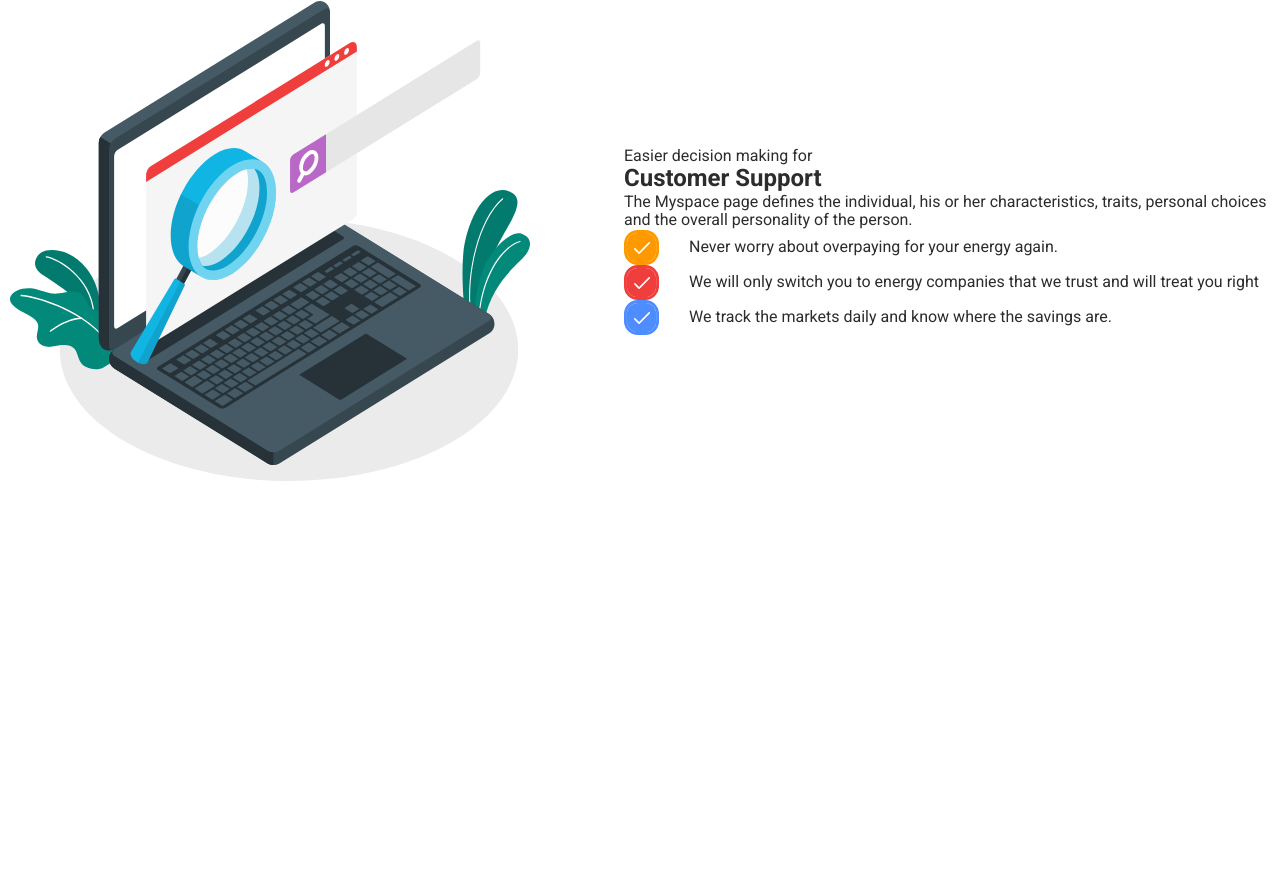
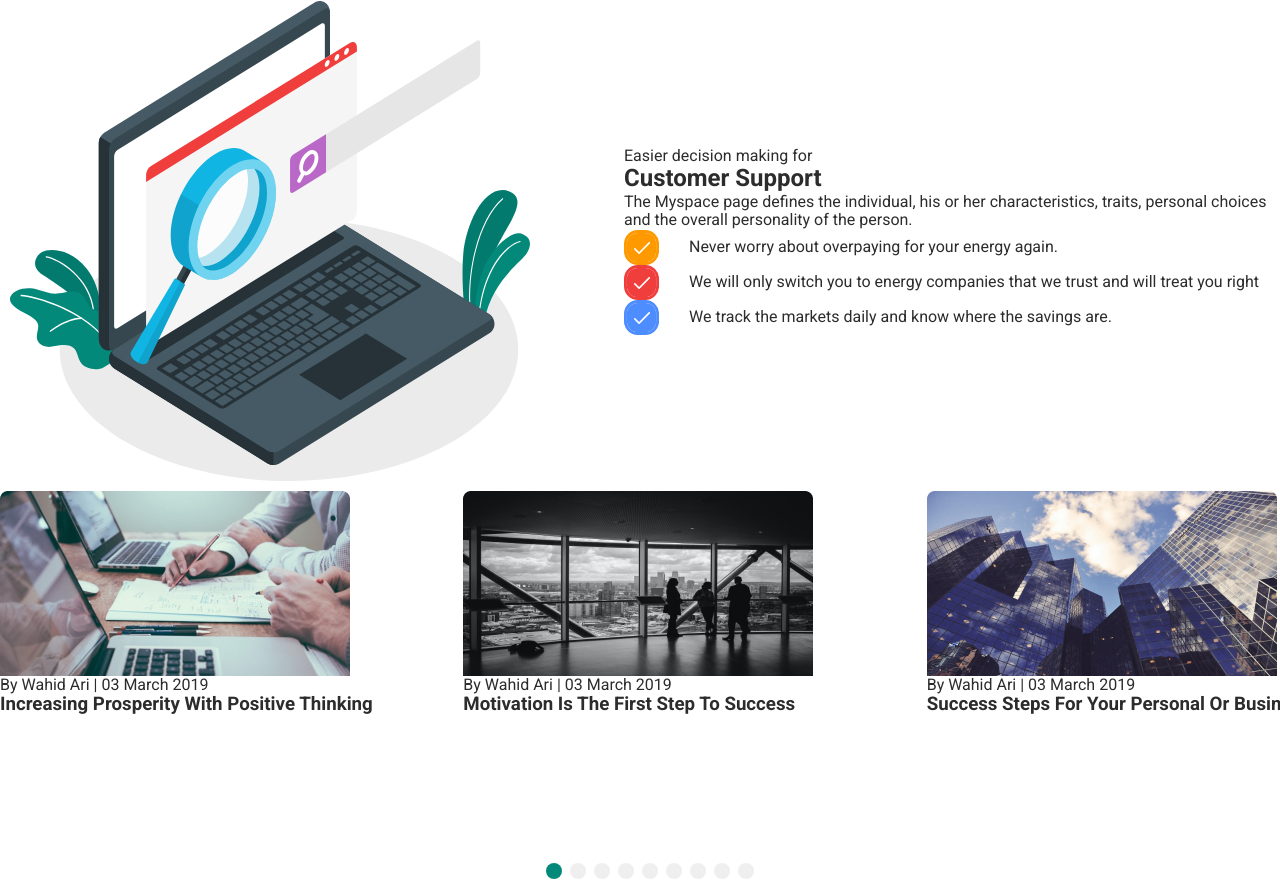
Before and after one commit to NataliaPot/HP1, a plain HTML site: page index.html in a window 1280 px wide. Shown: the part 3994-4885 px from the top of the page. Before the commit the page ends 4485 px from the top, so only its background shows below. Drawn offline with nearby package versions, Linux system fonts and the light colour scheme.

Commit message:
add slider

```diff
--- a/css/styles.css
+++ b/css/styles.css
@@ -228,3 +228,25 @@ button {
     width: 35px;
     height: 35px;
 }
+
+.swiper {
+    width: 1300px;
+    height: 400px;
+}
+
+.swiper-wrapper {
+    display: flex;
+    gap: 30px;
+}
+
+.swiper-pagination-bullet {
+    width: 16px;
+    height: 16px;
+    background: #EFEFEF;
+    border-radius: 16px;
+    opacity: 1;
+}
+
+.swiper-pagination-bullet-active {
+    background-color: #02897A;
+}
--- a/index.html
+++ b/index.html
@@ -15,6 +15,10 @@
     <link
       href="https://fonts.googleapis.com/css2?family=Inter:ital,opsz@0,14..32;1,14..32&family=Kalam&family=Roboto:wght@400;500;700&display=swap"
       rel="stylesheet"
+    />
+    <link
+      rel="stylesheet"
+      href="https://cdn.jsdelivr.net/npm/swiper@11/swiper-bundle.min.css"
     />
     <link rel="stylesheet" href="./css/styles.css" />
     <title>Food delivery</title>
@@ -225,5 +229,68 @@
         </ul>
       </div>
     </div>
+    <!-- Slider main container -->
+    <div class="swiper">
+      <!-- Additional required wrapper -->
+      <div class="swiper-wrapper">
+        <!-- Slides -->
+        <div class="swiper-slide">
+          <img src="./images/1.jpg" alt="laptop" width="350" height="185" />
+          <p>By Wahid Ari | 03 March 2019</p>
+          <h3>Increasing Prosperity With Positive Thinking</h3>
+        </div>
+        <div class="swiper-slide">
+          <img src="./images/2.jpg" alt="laptop" width="350" height="185" />
+          <p>By Wahid Ari | 03 March 2019</p>
+          <h3>Motivation Is The First Step To Success</h3>
+        </div>
+        <div class="swiper-slide">
+          <img src="./images/3.jpg" alt="laptop" width="350" height="185" />
+          <p>By Wahid Ari | 03 March 2019</p>
+          <h3>Success Steps For Your Personal Or Business</h3>
+        </div>
+        <div class="swiper-slide">
+          <img src="./images/1.jpg" alt="laptop" width="350" height="185" />
+          <p>By Wahid Ari | 03 March 2019</p>
+          <h3>Increasing Prosperity With Positive Thinking</h3>
+        </div>
+        <div class="swiper-slide">
+          <img src="./images/2.jpg" alt="laptop" width="350" height="185" />
+          <p>By Wahid Ari | 03 March 2019</p>
+          <h3>Motivation Is The First Step To Success</h3>
+        </div>
+        <div class="swiper-slide">
+          <img src="./images/3.jpg" alt="laptop" width="350" height="185" />
+          <p>By Wahid Ari | 03 March 2019</p>
+          <h3>Success Steps For Your Personal Or Business</h3>
+        </div>
+        <div class="swiper-slide">
+          <img src="./images/1.jpg" alt="laptop" width="350" height="185" />
+          <p>By Wahid Ari | 03 March 2019</p>
+          <h3>Increasing Prosperity With Positive Thinking</h3>
+        </div>
+        <div class="swiper-slide">
+          <img src="./images/2.jpg" alt="laptop" width="350" height="185" />
+          <p>By Wahid Ari | 03 March 2019</p>
+          <h3>Motivation Is The First Step To Success</h3>
+        </div>
+        <div class="swiper-slide">
+          <img src="./images/3.jpg" alt="laptop" width="350" height="185" />
+          <p>By Wahid Ari | 03 March 2019</p>
+          <h3>Success Steps For Your Personal Or Business</h3>
+        </div>
+      </div>
+      <!-- If we need pagination -->
+      <div class="swiper-pagination"></div>
+
+      <!-- If we need navigation buttons -->
+      <!-- <div class="swiper-button-prev"></div>
+      <div class="swiper-button-next"></div> -->
+
+      <!-- If we need scrollbar -->
+    </div>
+
+    <script src="https://cdn.jsdelivr.net/npm/swiper@11/swiper-bundle.min.js"></script>
+    <script src="./js/slider.js"></script>
   </body>
 </html>
--- /dev/null
+++ b/js/slider.js
@@ -0,0 +1,22 @@
+const swiper = new Swiper('.swiper', {
+  // Optional parameters
+//   direction: 'vertical',
+  loop: true,
+  // If we need pagination
+  pagination: {
+      el: '.swiper-pagination',
+    clickable: true,
+
+  },
+
+  // Navigation arrows
+  navigation: {
+    nextEl: '.swiper-button-next',
+    prevEl: '.swiper-button-prev',
+  },
+    slidesPerView: 3,
+  // And if we need scrollbar
+  scrollbar: {
+    el: '.swiper-scrollbar',
+  },
+});
```
Also changed, not shown: images/1.jpg (added), images/2.jpg (added), images/3.jpg (added).
